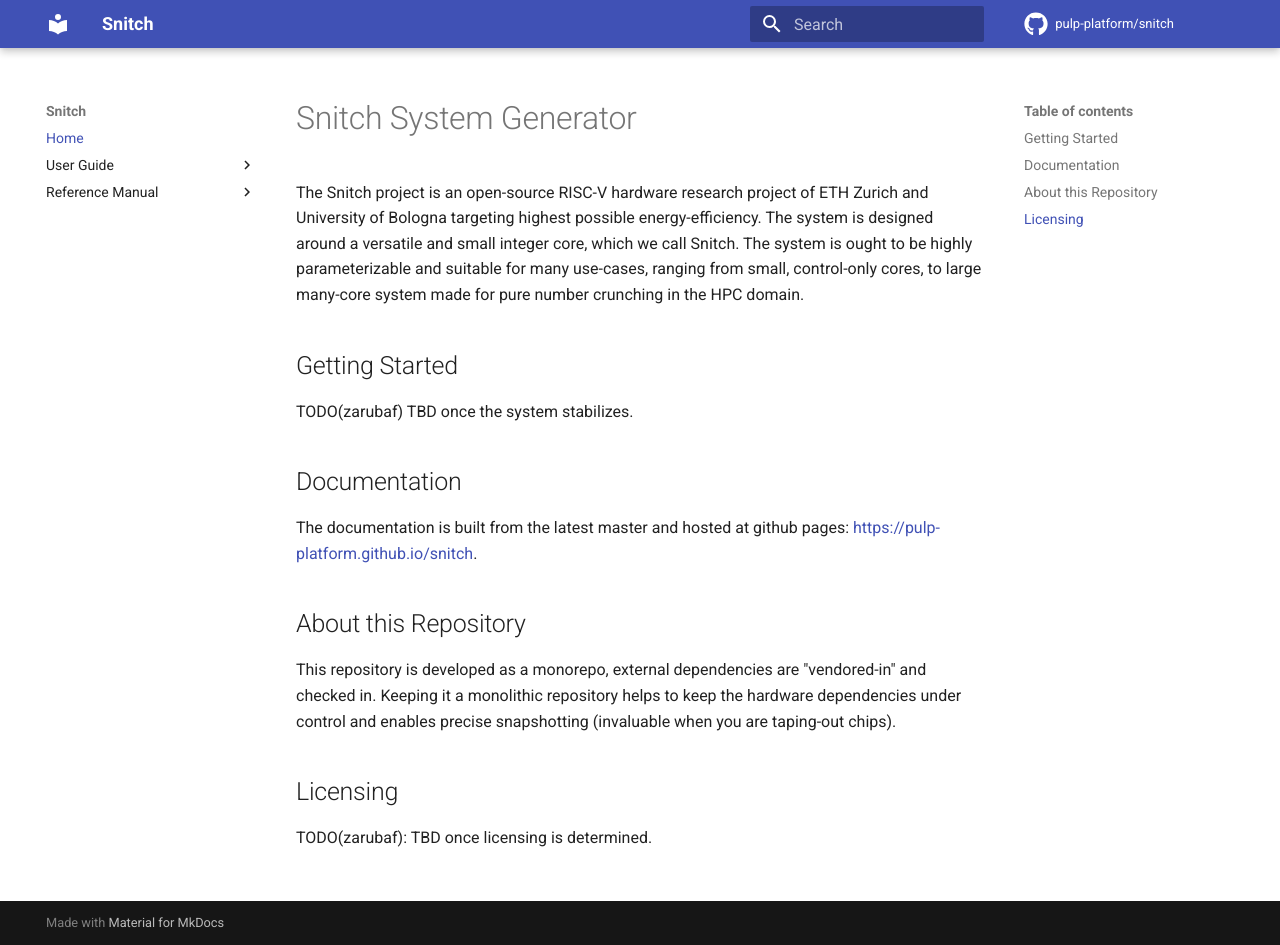
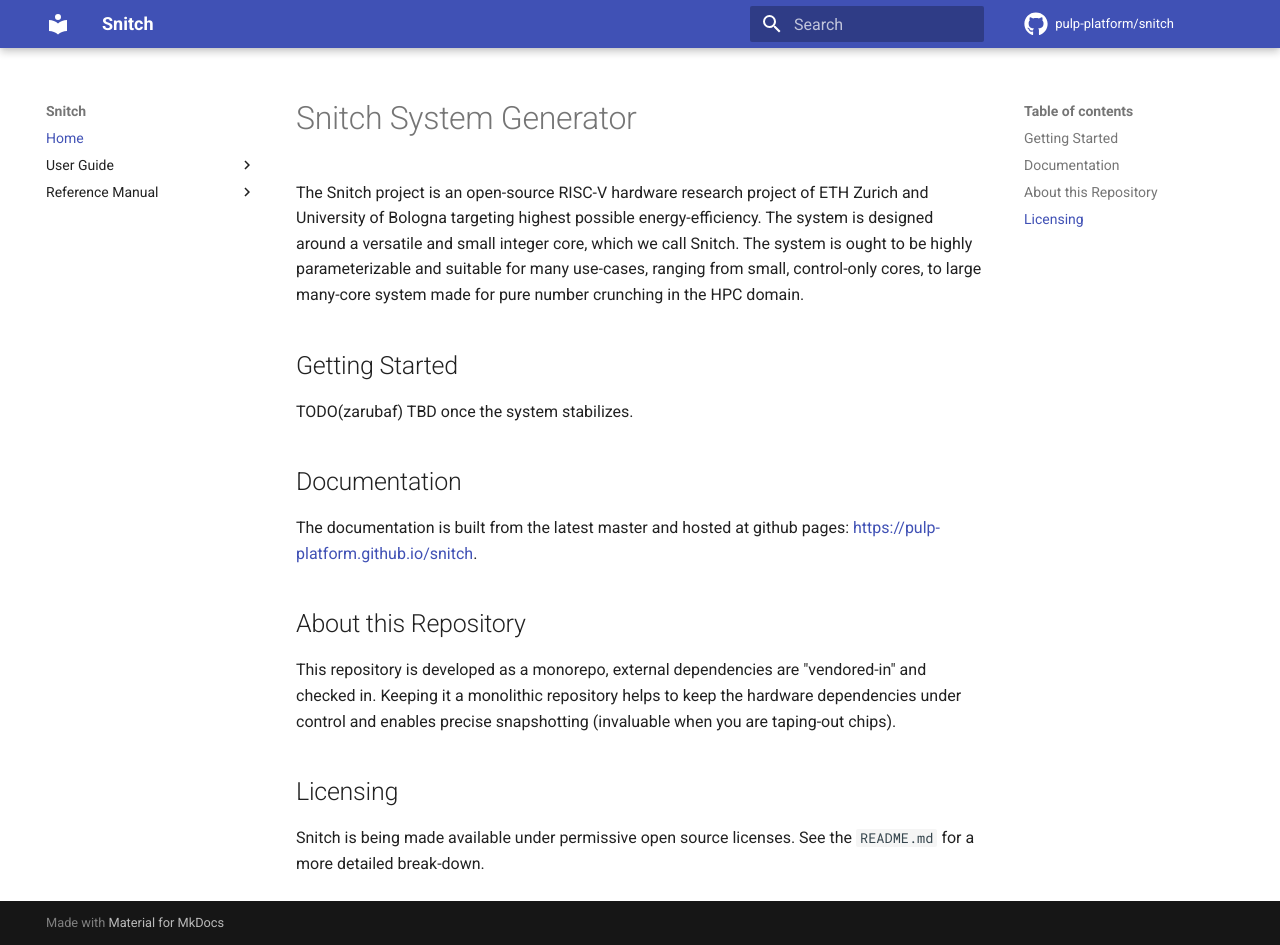
Before and after one commit to pulp-platform/snitch_cluster, an MkDocs documentation site: the page built from docs/index.md, in a window 1280 px wide and 945 px high. Built offline with MkDocs 1.6.1 and Material for MkDocs 9.7.7, drawn with Linux system fonts in a browser that asks for light colours; comment, search, counter and statistics services are not loaded.

Commit message:
docs: Add licensing text to index

```diff
--- a/docs/index.md
+++ b/docs/index.md
@@ -16,4 +16,4 @@
 
 ## Licensing
 
-TODO(zarubaf): TBD once licensing is determined.
+Snitch is being made available under permissive open source licenses. See the `README.md` for a more detailed break-down.
```
